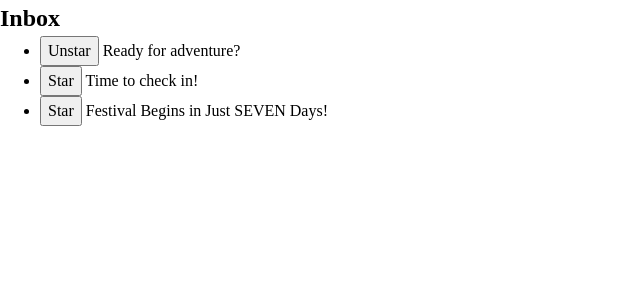
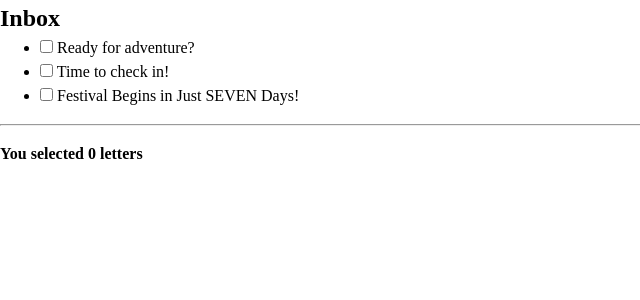
Before and after one commit to takunagai/react-official-tutorial, a React (Create React App) app: page /MailClient in a window 1280 px wide. Shown: the top 300 px of the page, without its empty margins (0-640 px from the left). Built offline with nearby package versions, Linux system fonts and the light colour scheme.

Commit message:
未消化を消化：状態構造の選択 - Try out some challenges 3 - 特定の文字にカーソル/フォーカスでハイライト 改1 複数選択対応(選択されたIDのセットを状態に保持。データ多いと負荷重い)

```diff
--- a/src/MailClient.jsx
+++ b/src/MailClient.jsx
@@ -1,27 +1,27 @@
 import { useState } from 'react'
 import Letter from './MailClientLetter'
-import { initialLetters } from './MailClientData'
+import { letters } from './MailClientData'
 // index.css にスタイル
 
 export default function MailClient() {
-  const [letters, setLetters] = useState(initialLetters)
-  const [highlightedId, setHighlightedId] = useState(null)
+  const [selectedIds, setSelectedIds] = useState([])
 
-  function handleHover(letterId) {
-    setHighlightedId(letterId)
-  }
+  const selectedCount = selectedIds.length
 
-  function handleStar(starredId) {
-    setLetters(letters.map(letter => {
-      if (letter.id === starredId) {
-        return {
-          ...letter,
-          isStarred: !letter.isStarred
-        }
-      } else {
-        return letter
-      }
-    }))
+  function handleToggle(toggledId) {
+    // 以前に選択されていたか？
+    if (selectedIds.includes(toggledId)) {
+      // 次に、この ID をアレイから削除
+      setSelectedIds(selectedIds.filter(id =>
+        id !== toggledId
+      ))
+    } else {
+        // それ以外の場合は、この ID を配列に追加
+        setSelectedIds([
+            ...selectedIds,
+            toggledId
+        ])
+    }
   }
 
   return (
@@ -32,12 +32,13 @@ export default function MailClient() {
           <Letter
             key={letter.id}
             letter={letter}
-            isHighlighted={letter.id === highlightedId}
-            onHover={handleHover}
-            onToggleStar={handleStar}
+            isSelected={selectedIds.includes(letter.id)}
+            onToggle={handleToggle}
           />
         ))}
       </ul>
+      <hr />
+      <p><b>You selected {selectedCount} letters</b></p>
     </>
   )
 }
--- a/src/MailClientData.js
+++ b/src/MailClientData.js
@@ -1,4 +1,4 @@
-export const initialLetters = [{
+export const letters = [{
   id: 0,
   subject: 'Ready for adventure?',
   isStarred: true,
--- a/src/MailClientLetter.jsx
+++ b/src/MailClientLetter.jsx
@@ -1,21 +1,22 @@
 export default function MailClientLetter({
-  key,
+  // key,
   letter,
-  isHighlighted,
-  onHover,
-  onToggleStar
+  isSelected,
+  onToggle
 }) {
   return (
     <li
       // key={key} // 不要？
-      className={isHighlighted ? 'highlighted' : ''}
-      onFocus={() => onHover(letter.id)}
-      onPointerMove={() => onHover(letter.id)}
+      className={isSelected ? 'selected' : ''}
     >
-      <button onClick={() => onToggleStar(letter.id)}>
-        {letter.isStarred ? 'Unstar' : 'Star'}
-      </button>
-      {' ' + letter.subject}
+      <label>
+        <input
+          type="checkbox"
+          checked={isSelected}
+          onChange={() => onToggle(letter.id)}
+        />
+        {' ' + letter.subject}
+      </label>
     </li>
   )
 }
--- a/src/index.css
+++ b/src/index.css
@@ -95,6 +95,7 @@ hr {
 /**
  * MailClient.jsx
  */
-.highlighted {
+.highlighted,
+.selected {
   background-color: #d8e6ff;
 }
```
